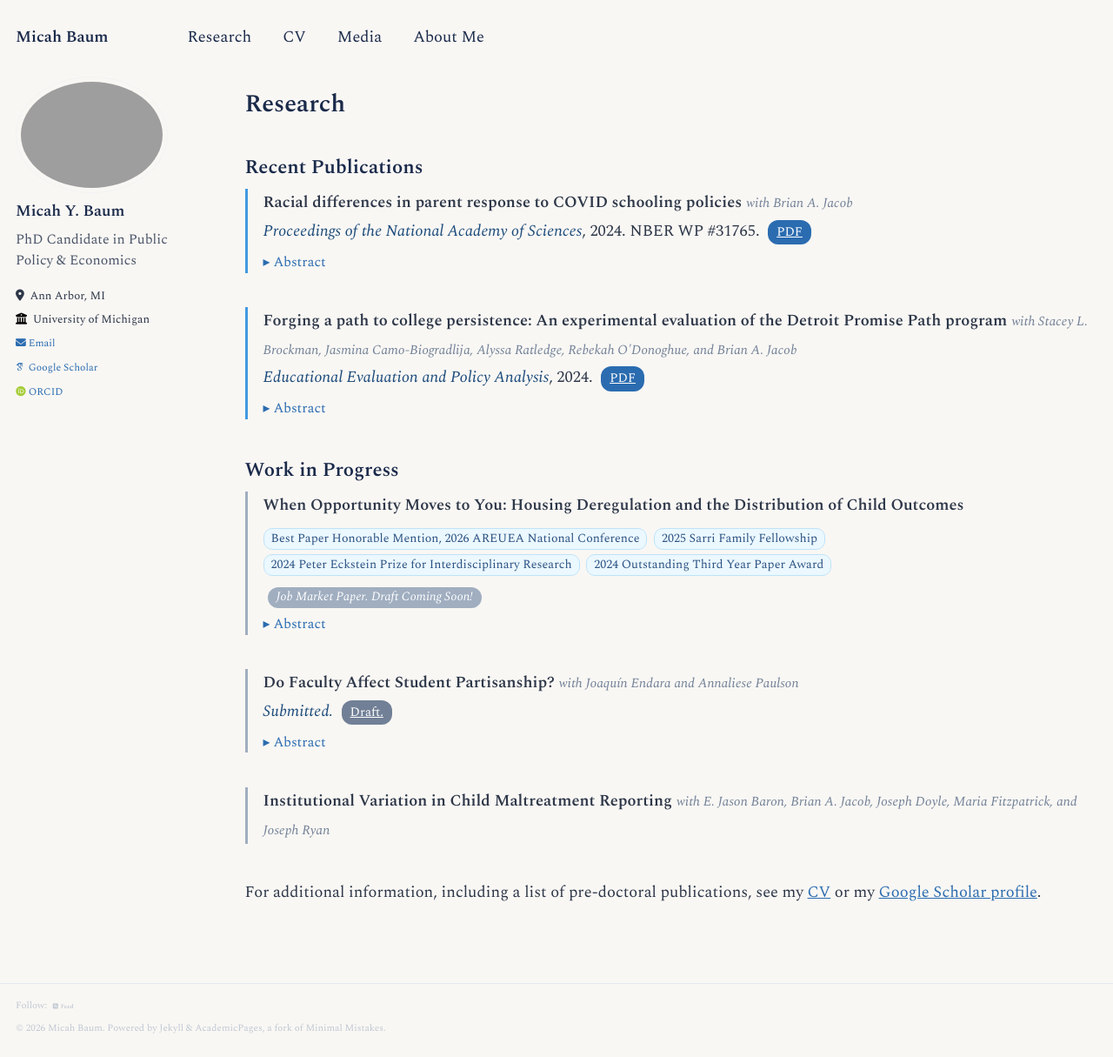
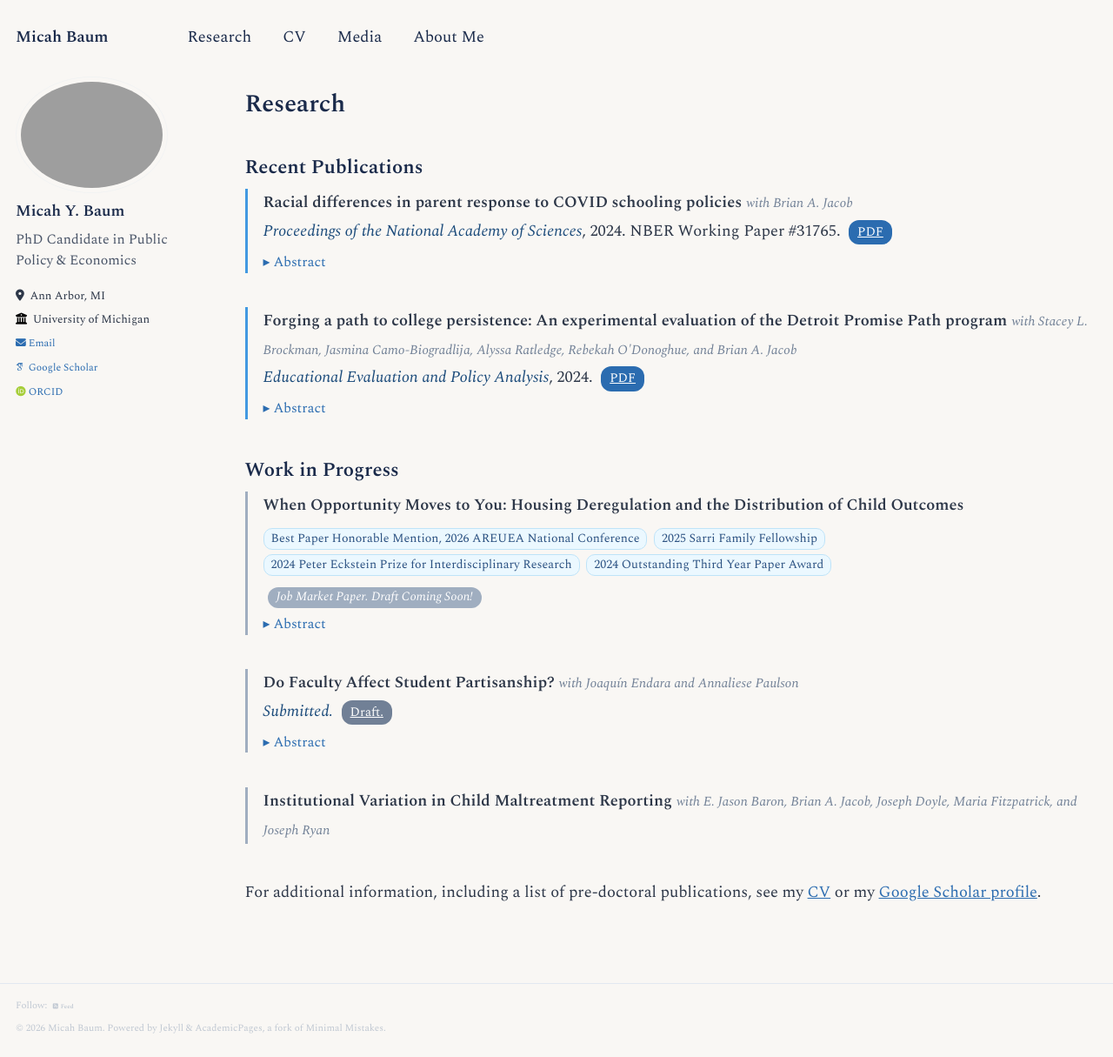
Before and after one commit to micah-baum/micah-baum.github.io, a Jekyll site: the page built from _pages/research.md, in a window 1280 px wide and 1215 px high. Shown: the whole window at 87% size. Built offline with Jekyll 4.4.1, drawn with Linux system fonts in a browser that asks for light colours; some web fonts are replaced.

Commit message:
Update research.md

```diff
--- a/_pages/research.md
+++ b/_pages/research.md
@@ -79,7 +79,7 @@ author_profile: true
 
 <div class="paper-card">
 <p><strong>Racial differences in parent response to COVID schooling policies</strong> <span class="coauthors">with Brian A. Jacob</span><br>
-<span class="journal-name">Proceedings of the National Academy of Sciences</span>, 2024. NBER WP #31765.
+<span class="journal-name">Proceedings of the National Academy of Sciences</span>, 2024. NBER Working Paper #31765.
 <a href="https://micah-baum.github.io/files/baum-jacob-pnas-2024.pdf" target="_blank" class="paper-link">PDF</a></p>
 <details class="paper-abstract">
 <summary>Abstract</summary>
```
